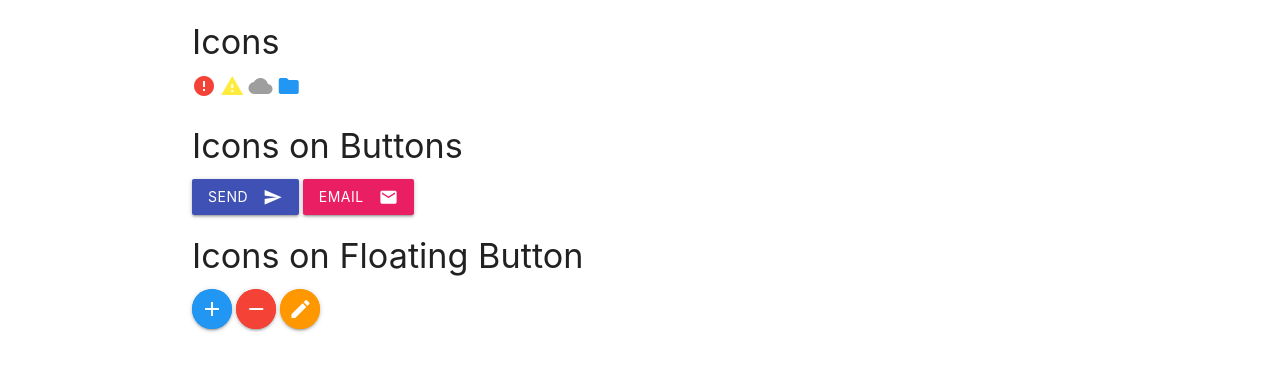
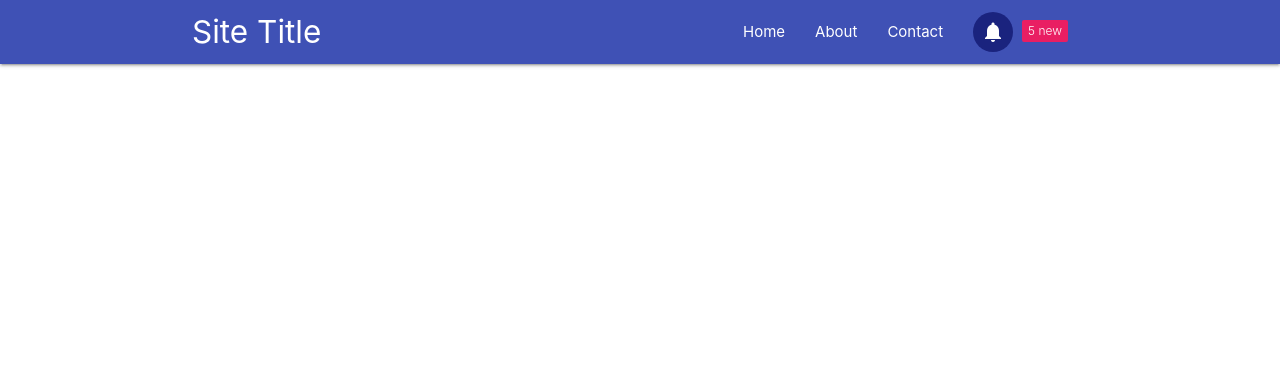
Before and after one commit to jps27CSE/Materialize-CSS, a plain HTML site: page index.html in a window 1280 px wide. Drawn offline with nearby package versions, Linux system fonts and the light colour scheme.

Commit message:
Add files via upload

```diff
--- a/index.html
+++ b/index.html
@@ -9,48 +9,51 @@
   <!-- Compiled and minified CSS -->
   <link rel="stylesheet" href="https://cdnjs.cloudflare.com/ajax/libs/materialize/1.0.0-beta/css/materialize.min.css">
   <style>
-    .box {
-      height: 200px;
+    nav .badge {
+      position: relative;
+      top: 20px;
+      right: 20px;
     }
   </style>
-  <title>Learning Materialize</title>
+  <title>Materialize</title>
 </head>
 
 <body>
 
-  <div class="container">
-    <h4>Icons</h4>
-    <i class="material-icons red-text">error</i>
-    <i class="material-icons yellow-text ">warning</i>
-    <i class="material-icons grey-text">cloud</i>
-    <i class="material-icons blue-text">folder</i>
+  <nav class="nav-wrapper indigo">
+    <div class="container">
+      <a href="#" class="brand-logo ">Site Title</a>
+      <a href="#" class="sidenav-trigger" data-target="mobile-links">
+        <i class="material-icons">menu</i>
+      </a>
+      <ul class="right hide-on-med-and-down">
+        <li><a href="">Home</a></li>
+        <li><a href="">About</a></li>
+        <li><a href="">Contact</a></li>
+        <li><a href="#" class="btn-floating indigo darken-4 z-depth-0">
+            <i class="material-icons">notifications</i>
+          </a></li>
+        <li><span class="badge white-text pink new">5</span></li>
+      </ul>
+    </div>
+  </nav>
 
-    <h4>Icons on Buttons</h4>
-    <a href="" class="btn indigo">
-      <span>Send</span>
-      <i class="material-icons right">send</i>
-    </a>
-    <a href="" class="btn pink waves-effect waves-light">
-      <span>Email</span>
-      <i class="material-icons right">email</i>
-    </a>
-
-    <h4>Icons on Floating Button</h4>
-    <a href="" class="btn-floating blue pulse">
-      <i class="material-icons">add</i>
-    </a>
-    <a href="" class="btn-floating red pulse">
-      <i class="material-icons">remove</i>
-    </a>
-    <a href="" class="btn-floating orange pulse">
-      <i class="material-icons">edit</i>
-    </a>
-
-  </div>
+  <ul class="sidenav" id="mobile-links">
+    <li><a href="">Home</a></li>
+    <li><a href="">About</a></li>
+    <li><a href="">Contact</a></li>
+    <li><a href="">Login</a></li>
+  </ul>
 
 
   <!-- Compiled and minified JavaScript -->
-  <!-- <script src="https://cdnjs.cloudflare.com/ajax/libs/materialize/1.0.0-beta/js/materialize.min.js"></script> -->
+  <script src="https://code.jquery.com/jquery-3.3.1.min.js"></script>
+  <script src="https://cdnjs.cloudflare.com/ajax/libs/materialize/1.0.0-beta/js/materialize.min.js"></script>
+  <script>
+    $(document).ready(function () {
+      $('.sidenav').sidenav();
+    })
+  </script>
 </body>
 
 </html>
```
